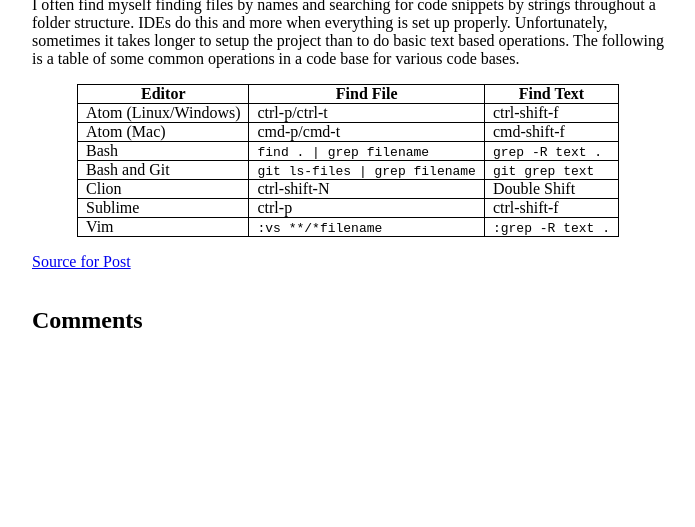
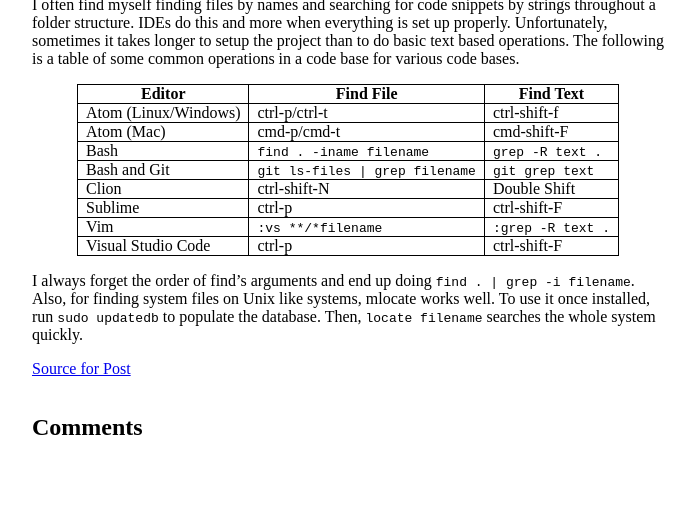
Before and after one commit to geoffviola/geoffviola.github.io, a Jekyll site: the page built from _posts/2019-01-27-code-searching-keyboard-shortcuts.md, in a window 1280 px wide. Shown: the part 538-1065 px from the top of the page, without its empty margins (292-987 px from the left). Built offline with Jekyll 4.4.1, drawn with Linux system fonts in a browser that asks for light colours; comment, search, counter and statistics services are not loaded; before the commit the page ends 958 px from its top, so only the background shows below that.

Commit message:
small additions

```diff
--- a/_posts/2019-01-27-code-searching-keyboard-shortcuts.md
+++ b/_posts/2019-01-27-code-searching-keyboard-shortcuts.md
@@ -12,9 +12,12 @@
 | Editor |  Find File | Find Text |
 | --- | --- | --- |
 | Atom (Linux/Windows) | ctrl-p/ctrl-t  | ctrl-shift-f |
-| Atom (Mac) | cmd-p/cmd-t  | cmd-shift-f |
-| Bash | `find . | grep filename` | `grep -R text .` |
+| Atom (Mac) | cmd-p/cmd-t  | cmd-shift-F |
+| Bash | `find . -iname filename` | `grep -R text .` |
 | Bash and Git | `git ls-files | grep filename` | `git grep text` |
 | Clion | ctrl-shift-N | Double Shift |
-| Sublime | ctrl-p  | ctrl-shift-f |
+| Sublime | ctrl-p  | ctrl-shift-F |
 | Vim | `:vs **/*filename` | `:grep -R text .` |
+| Visual Studio Code | ctrl-p | ctrl-shift-F |
+
+I always forget the order of find's arguments and end up doing `find . | grep -i filename`. Also, for finding system files on Unix like systems, mlocate works well. To use it once installed, run `sudo updatedb` to populate the database. Then, `locate filename` searches the whole system quickly.
```
